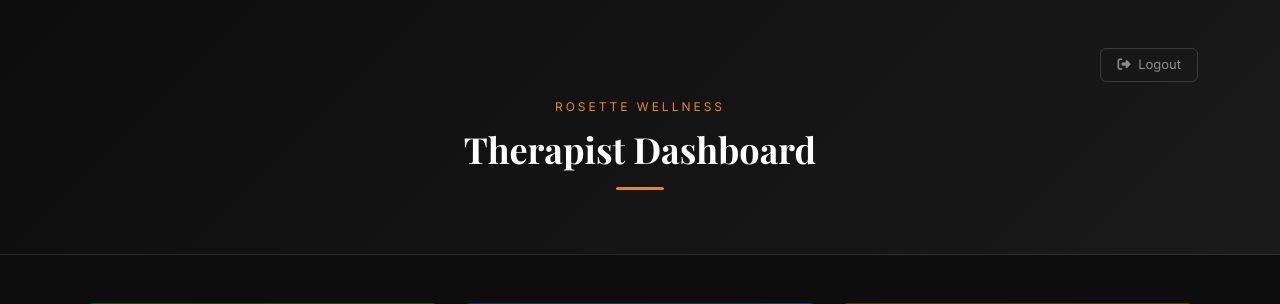
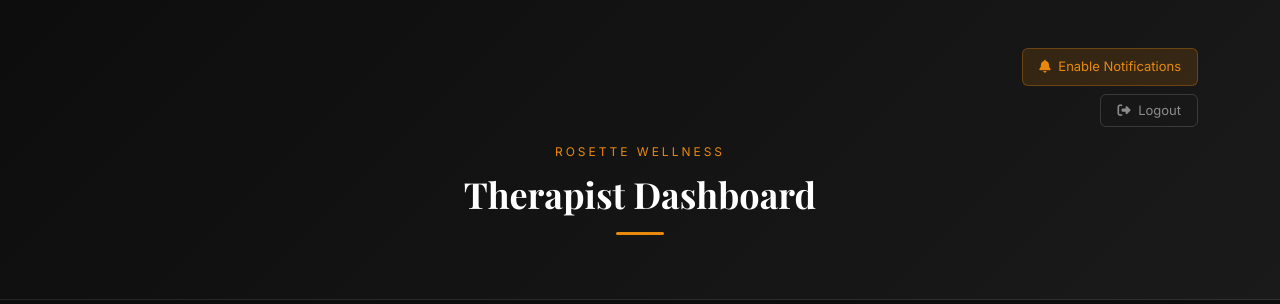
Before and after one commit to MarthaMuronji/rosette-booking, a Django app: template templates/bookings/masseuse.html in a window 1280 px wide. Shown: the part 77-381 px from the top of the page. Run offline with Django 5.2, Linux system fonts and the light colour scheme; the template is opened without the code that fills it: values that come from a table or form of the project are taken from there, others are empty.

Commit message:
Fix push notification permission prompt not showing on iOS - require explicit button tap

```diff
--- a/templates/bookings/masseuse.html
+++ b/templates/bookings/masseuse.html
@@ -256,6 +256,14 @@
 {% block content %}
 <div class="dashboard-hero">
     <div class="container">
+        <div class="d-flex justify-content-end mb-2">
+    <button id="enableNotificationsBtn" onclick="setupPushNotifications()"
+            style="background: rgba(232,137,14,0.15); color: var(--primary);
+                   border: 1px solid rgba(232,137,14,0.3); border-radius: 6px;
+                   padding: 8px 16px; font-size: 13px; cursor: pointer;">
+        <i class="fas fa-bell me-1"></i> Enable Notifications
+    </button>
+</div>
         <div class="d-flex justify-content-end mb-3">
             <a href="{% url 'masseuse_logout' %}"
                style="color:rgba(255,255,255,0.5); font-size:13px;
@@ -905,6 +913,12 @@ async function setupPushNotifications() {
         });
 
         console.log('Push notifications enabled.');
+        const btn = document.getElementById('enableNotificationsBtn');
+        if (btn) {
+            btn.innerHTML = '<i class="fas fa-check me-1"></i> Notifications Enabled';
+            btn.disabled = true;
+            btn.style.opacity = '0.6';
+        }
     } catch (err) {
         console.error('Push notification setup failed:', err);
     }
@@ -920,8 +934,6 @@ function urlBase64ToUint8Array(base64String) {
     }
     return outputArray;
 }
-
-document.addEventListener('DOMContentLoaded', setupPushNotifications);
 </script>
 {% endblock %}
 {% endblock %}
```
